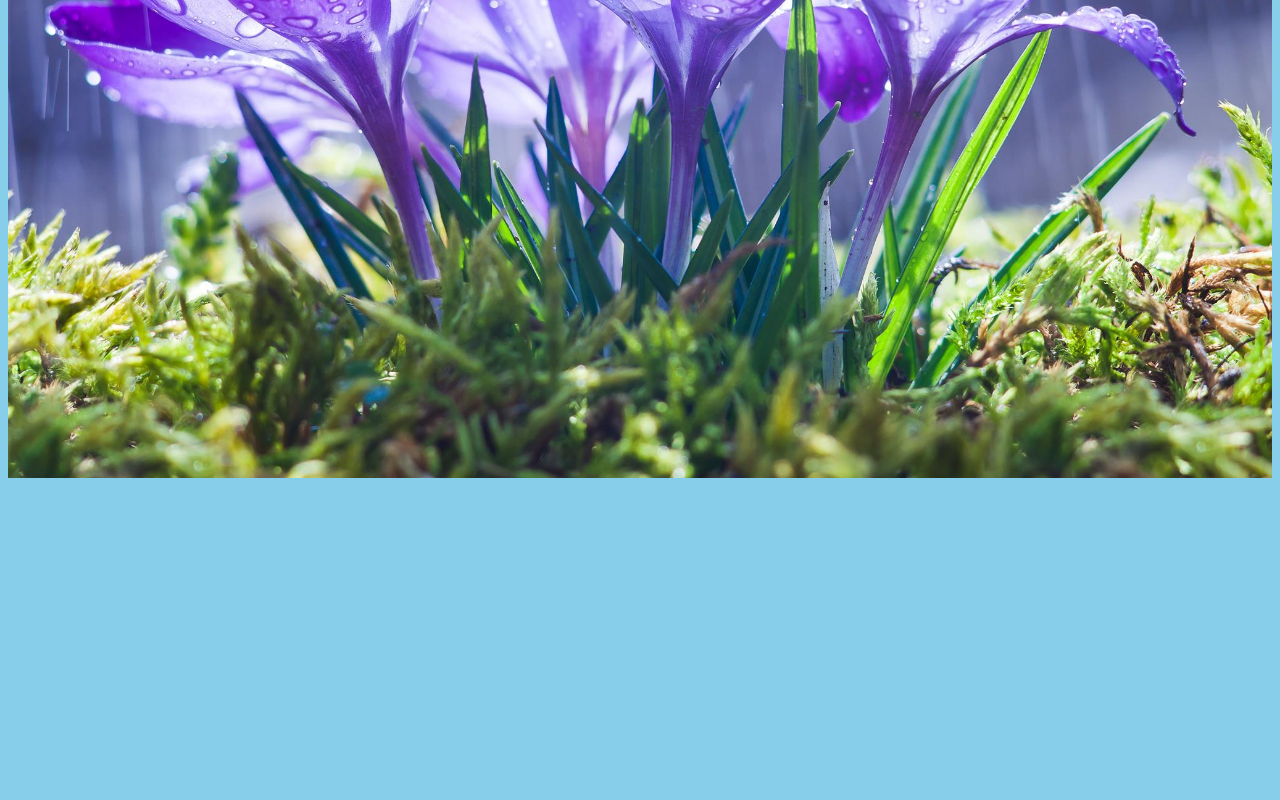
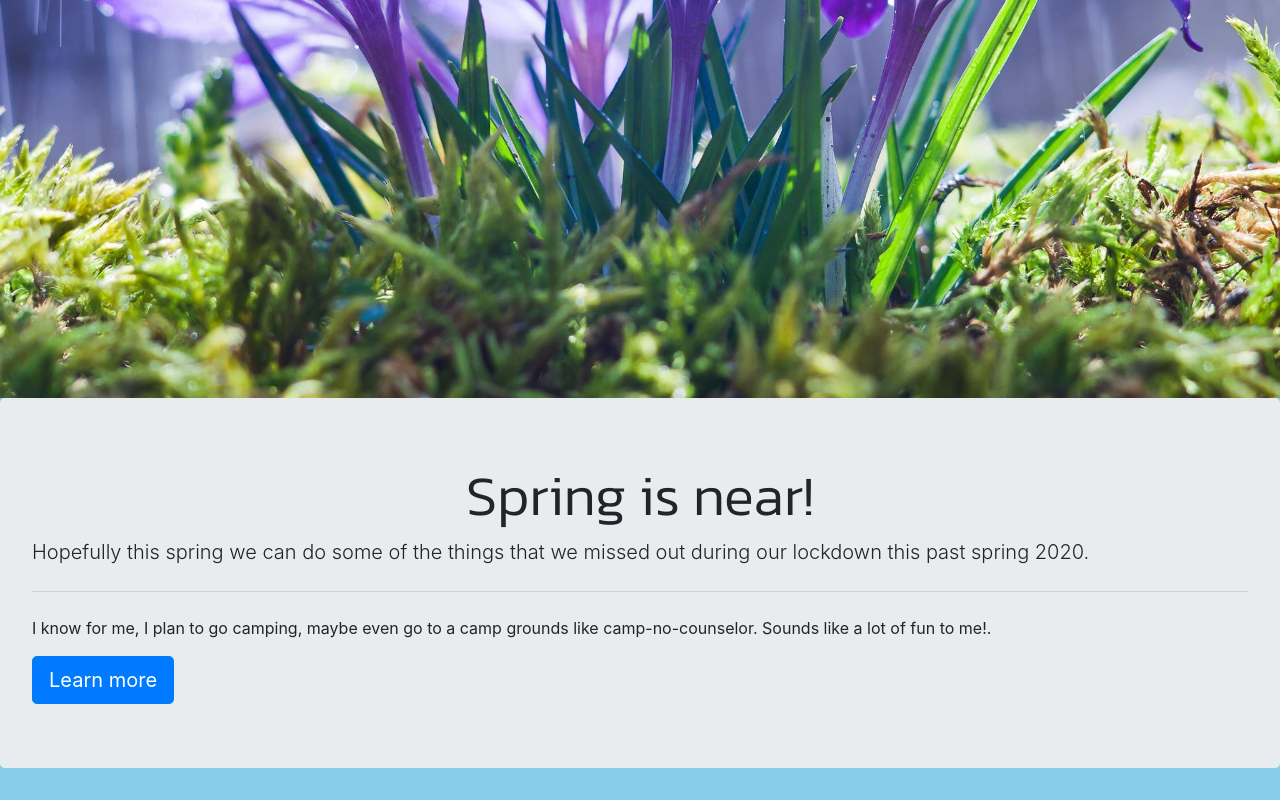
Before and after one commit to nylahtay/Spring, a plain HTML site: page index.html in a window 1280 px wide. Shown: the part 452-1252 px from the top of the page. Before the commit the page ends 942 px from the top, so only its background shows below. Drawn offline with nearby package versions, Linux system fonts and the light colour scheme.

Commit message:
Added Bootstrap

```diff
--- a/css/styles.css
+++ b/css/styles.css
@@ -7,6 +7,6 @@ Date Due: 7/31/20
 */
 
 
-html {background: skyblue;}
+body {background: skyblue;}
 h1, h2, h3, h4, h5 { font-family: 'Kanit'; text-align: center;}
 img {max-width: 100%;}
--- a/index.html
+++ b/index.html
@@ -10,15 +10,27 @@
   Date Due: 7/31/20
   -->
   <meta charset="UTF-8">
-  <meta name="viewport" content="width=device-width, initial-scale=1.0">
+  <meta name="viewport" content="width=device-width, initial-scale=1.0, shrink-to-fit=no">
   <meta http-equiv="X-UA-Compatible" content="ie=edge">
   <link rel="shortcut icon" href="img/icon.jp" type="image/jpeg"/>
   <title>Bait Shop</title>
+  <link href="https://fonts.googleapis.com/css2?family=Kanit:ital,wght@0,100;0,200;0,300;0,400;0,500;0,600;0,700;0,800;0,900;1,100;1,200;1,300;1,400;1,500;1,600;1,700;1,800;1,900&display=swap" rel="stylesheet">
+  <link rel="stylesheet" href="https://stackpath.bootstrapcdn.com/bootstrap/4.5.0/css/bootstrap.min.css" integrity="sha384-9aIt2nRpC12Uk9gS9baDl411NQApFmC26EwAOH8WgZl5MYYxFfc+NcPb1dKGj7Sk" crossorigin="anonymous">
   <link rel="stylesheet" href="css/styles.css">
-  <link href="https://fonts.googleapis.com/css2?family=Kanit:ital,wght@0,100;0,200;0,300;0,400;0,500;0,600;0,700;0,800;0,900;1,100;1,200;1,300;1,400;1,500;1,600;1,700;1,800;1,900&display=swap" rel="stylesheet">
 </head>
 <body>
-  <h1>Spring is Near!</h1>
   <img src="img/springish.jpg" alt="">
+  <div class="jumbotron">
+    <h1 class="display-4">Spring is near!</h1>
+    <p class="lead">Hopefully this spring we can do some of the things that we missed out during our lockdown this past spring 2020.</p>
+    <hr class="my-4">
+    <p> I know for me, I plan to go camping, maybe even go to a camp grounds like camp-no-counselor. Sounds like a lot of fun to me!.</p>
+    <a class="btn btn-primary btn-lg" href="#" role="button">Learn more</a>
+  </div>
+
+  <!-- jQuery first, then Popper.js, then Bootstrap JS -->
+  <script src="https://code.jquery.com/jquery-3.5.1.slim.min.js" integrity="sha384-DfXdz2htPH0lsSSs5nCTpuj/zy4C+OGpamoFVy38MVBnE+IbbVYUew+OrCXaRkfj" crossorigin="anonymous"></script>
+  <script src="https://cdn.jsdelivr.net/npm/popper.js@1.16.0/dist/umd/popper.min.js" integrity="sha384-Q6E9RHvbIyZFJoft+2mJbHaEWldlvI9IOYy5n3zV9zzTtmI3UksdQRVvoxMfooAo" crossorigin="anonymous"></script>
+  <script src="https://stackpath.bootstrapcdn.com/bootstrap/4.5.0/js/bootstrap.min.js" integrity="sha384-OgVRvuATP1z7JjHLkuOU7Xw704+h835Lr+6QL9UvYjZE3Ipu6Tp75j7Bh/kR0JKI" crossorigin="anonymous"></script>
 </body>
 </html>
```
